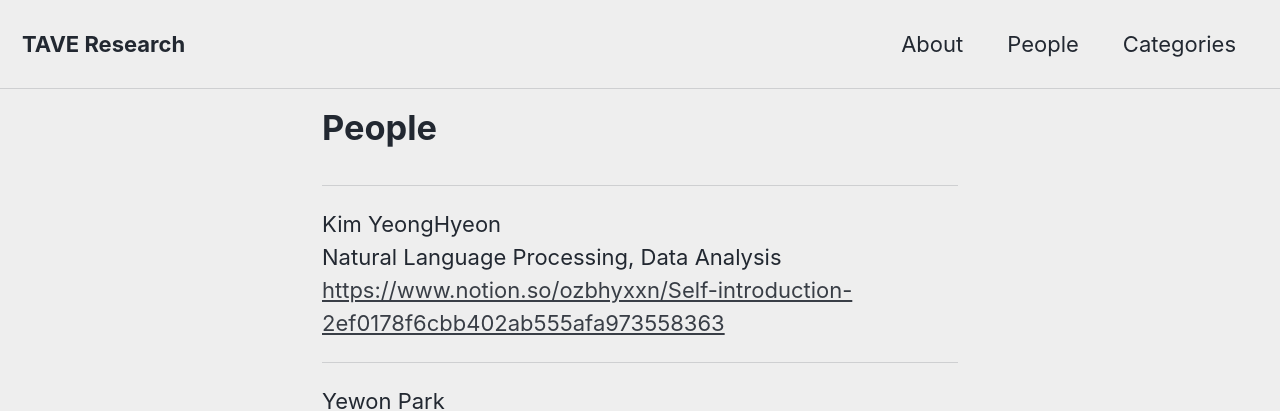
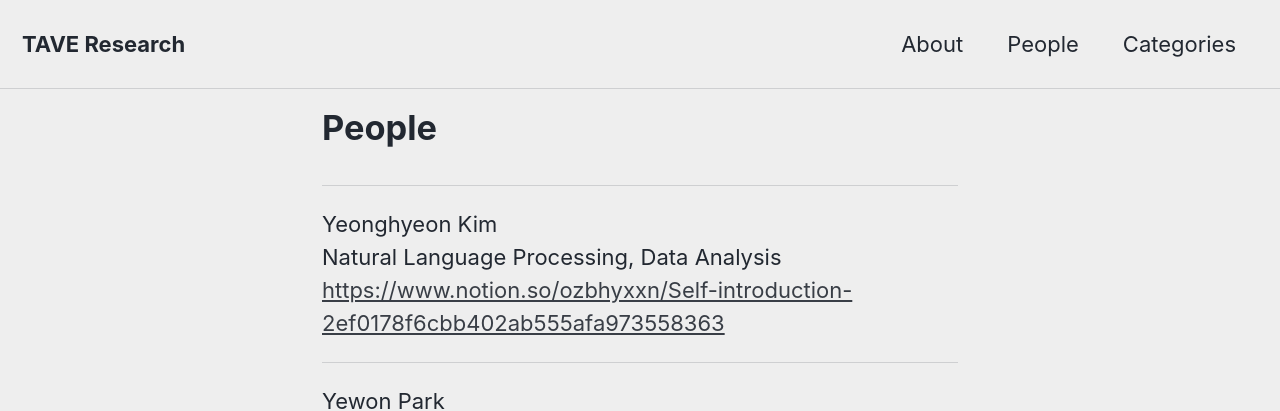
Before and after one commit to TAVEResearch/TAVEResearch.github.io, a Jekyll site: the page built from people.md, in a window 1280 px wide. Shown: the top 411 px of the page. Built offline with Jekyll 4.4.1, drawn with Linux system fonts in a browser that asks for light colours; cached includes are drawn as plain includes.

```diff
--- a/_config.yml
+++ b/_config.yml
@@ -274,7 +274,7 @@ defaults:
 
 # member list
 People:
-  - name: Kim YeongHyeon
+  - name: Yeonghyeon Kim
     interests: "Natural Language Processing, Data Analysis"
     gitblog: "https://www.notion.so/ozbhyxxn/Self-introduction-2ef0178f6cbb402ab555afa973558363"
   - name: Yewon Park
```
